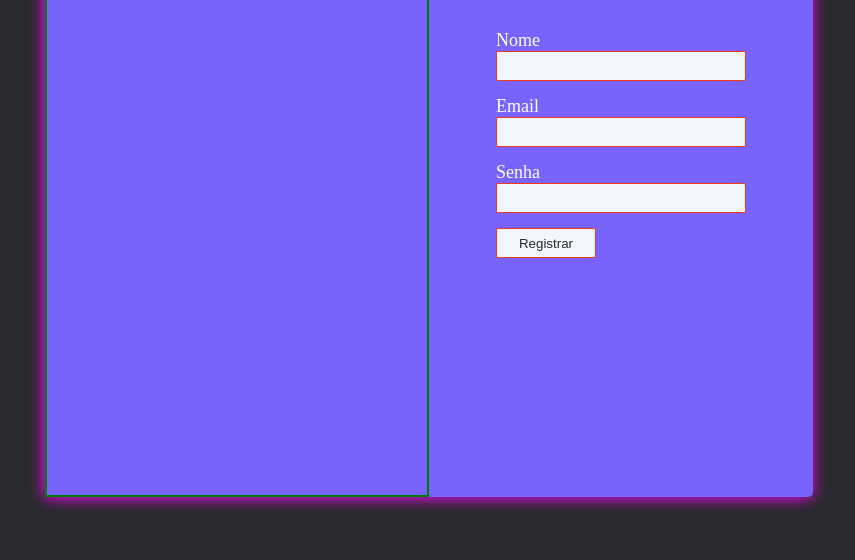
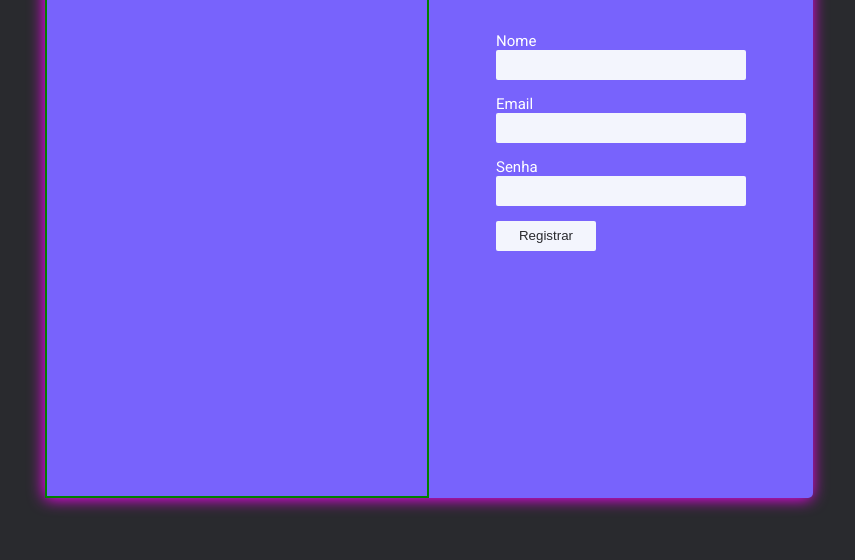
Before and after one commit to FernandoCMF/JavaScript, a website: page Formulario/index.html in a window 1280 px wide. Shown: the part 240-800 px from the top of the page, without its empty margins (211-1066 px from the left). Drawn offline with Linux system fonts and the light colour scheme.

Commit message:
finalizando-css-e-configurando-json-server

```diff
--- a/Formulario/index.html
+++ b/Formulario/index.html
@@ -4,6 +4,12 @@
     <meta charset="UTF-8" />
     <meta http-equiv="X-UA-Compatible" content="IE=edge" />
     <meta name="viewport" content="width=device-width, initial-scale=1.0" />
+    <link rel="preconnect" href="https://fonts.googleapis.com" />
+    <link rel="preconnect" href="https://fonts.gstatic.com" crossorigin />
+    <link
+      href="https://fonts.googleapis.com/css2?family=Roboto:wght@400;700&display=swap"
+      rel="stylesheet"
+    />
     <link rel="stylesheet" href="./css/style.css" />
     <title>Formulario</title>
   </head>
@@ -15,7 +21,11 @@
         <div class="contentForm">
           <h2>Cadastro</h2>
           <p>Faça já sua conta</p>
-          <form class="form" action="">
+          <form
+            class="form"
+            action="http://127.0.0.1:5500/index.html"
+            method="post"
+          >
             <div class="itemForm">
               <label for="name">Nome</label>
               <input type="text" id="name" />
--- /dev/null
+++ b/Formulario/package.json
@@ -0,0 +1,5 @@
+{
+  "dependencies": {
+    "json-server": "^0.17.2"
+  }
+}
--- a/Formulario/sass/style.scss
+++ b/Formulario/sass/style.scss
@@ -6,6 +6,7 @@
 }
 html {
   font-size: 62.5%;
+  font-family: 'Roboto', sans-serif;
 }
 
 body {
@@ -67,14 +68,14 @@ body {
         margin: 15px 0 15px 0px;
 
         label {
-          font-size: 18px;
+          font-size: 1.5rem;
         }
         input {
           color: #292a2e;
           width: 25rem;
           height: 30px;
           background-color: #f3f5fd;
-          border: 1px solid #f43910;
+          border: none;
           border-radius: 2px;
           outline: none;
           padding-left: 10px;
@@ -85,7 +86,7 @@ body {
         height: 30px;
         width: 100px;
         background-color: #f3f5fd;
-        border: 1px solid #f43910;
+        border: none;
         border-radius: 2px;
       }
     }
```
Also changed, not shown: Formulario/backend/db.json (added, +10 -0 lines), Formulario/assets/Virtual reality.svg (added), Formulario/css/style.css, 3 other files.
